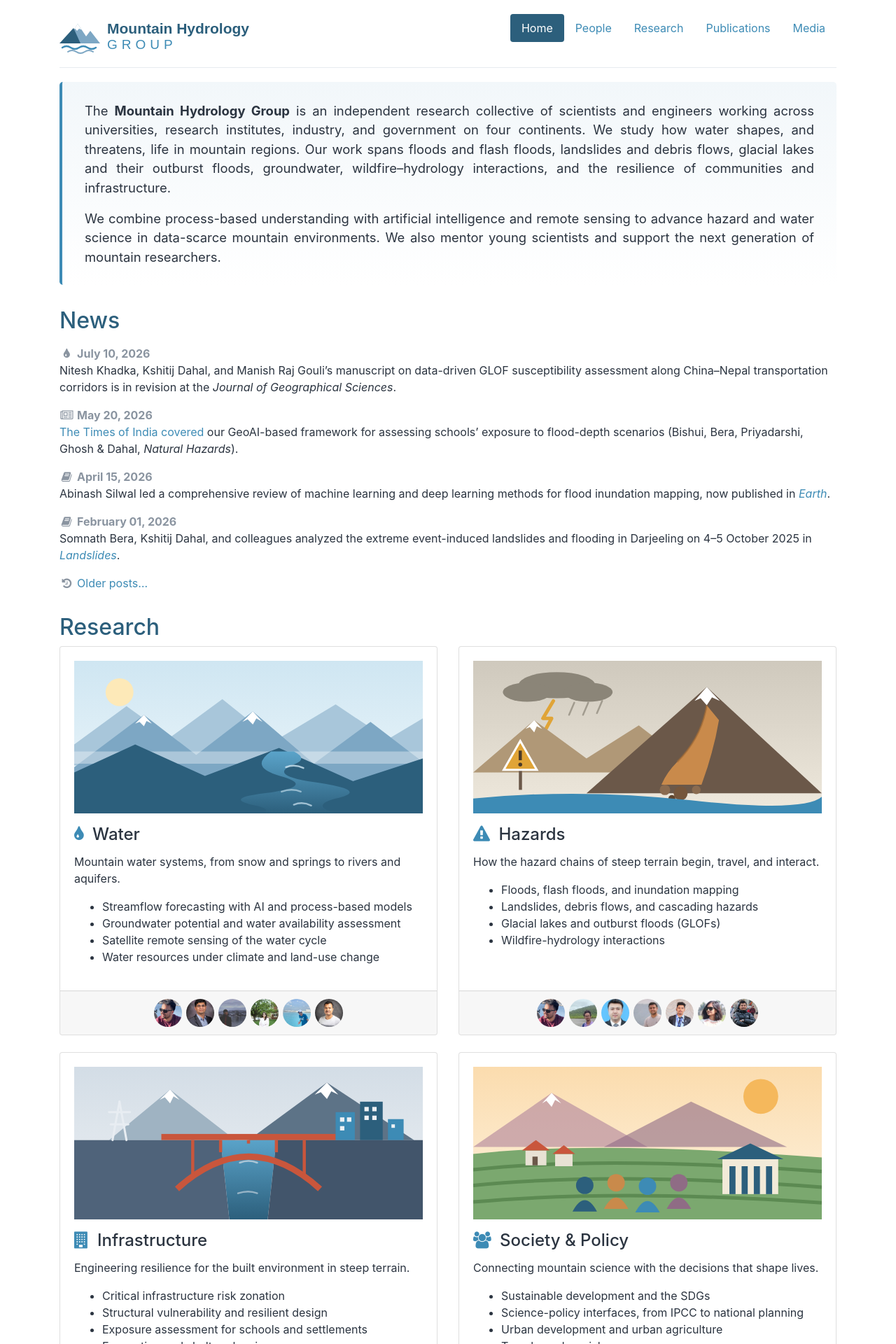
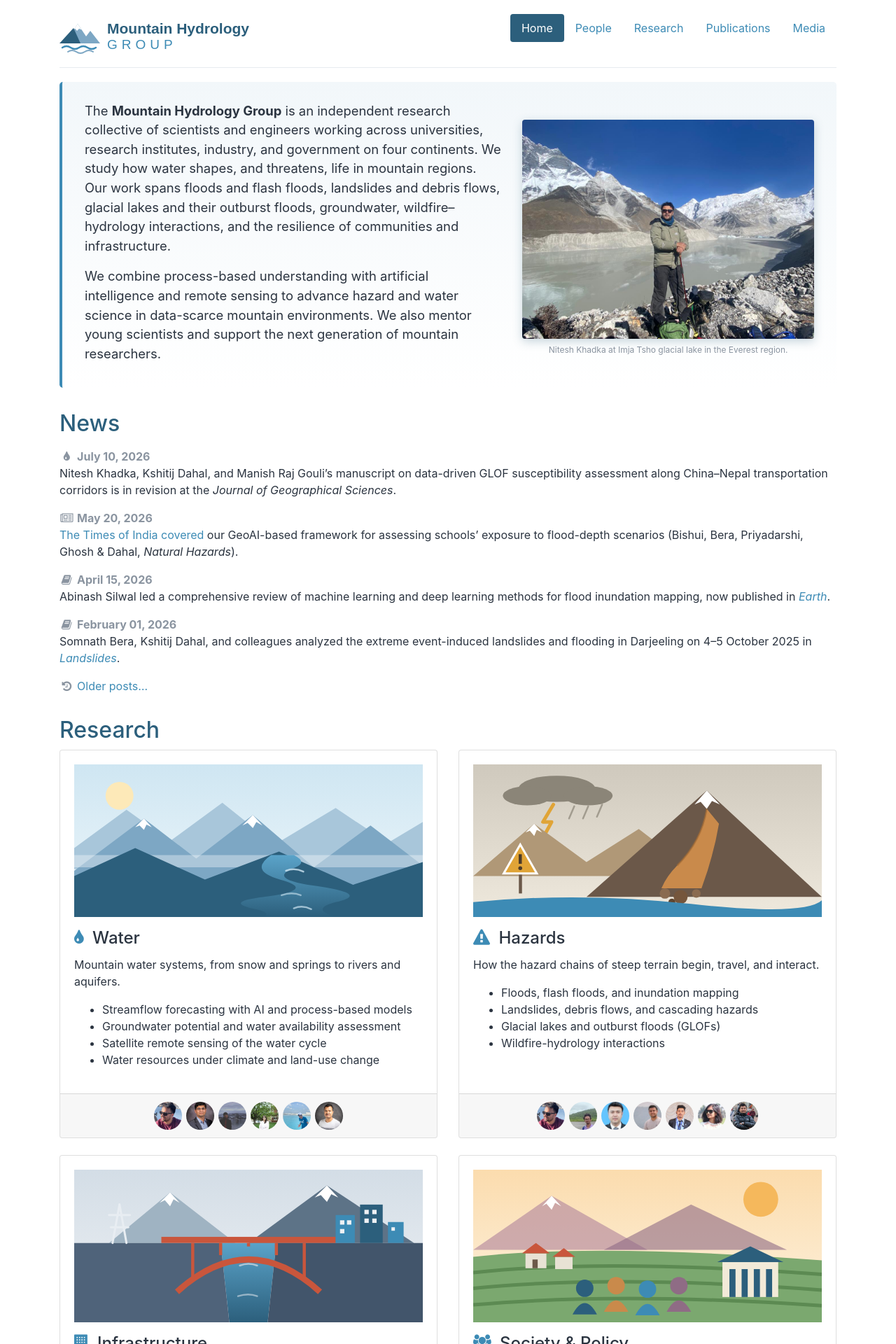
Before and after one commit to geokshitij/mhydro, a Jekyll site: the page built from index.html, in a window 1280 px wide. Shown: the top 1920 px of the page at 70% size. Built offline with Jekyll 4.4.1, drawn with Linux system fonts in a browser that asks for light colours.

Commit message:
Update site

```diff
--- a/_layouts/default.html
+++ b/_layouts/default.html
@@ -72,9 +72,8 @@
                         </a>
                         <p>
                             Contact
-                            <a href="mailto:geokshitij@gmail.com">geokshitij@gmail.com</a>
-                            &middot;
-                            <a href="tel:+14809196738">+1 (480) 919-6738</a>
+                            <a href="mailto:geokshitij@gmail.com">geokshitij@gmail.com</a><br>
+                            <a href="tel:+14809196738" class="phone">+1 (480) 919-6738</a>
                         </p>
                     </div>
                     <div class="footer-text">
--- a/css/group.scss
+++ b/css/group.scss
@@ -46,6 +46,10 @@ a:hover {
         margin-bottom: 0.3em;
     }
 
+    .phone {
+        white-space: nowrap;
+    }
+
     .disclaimer-label {
         text-transform: uppercase;
         letter-spacing: 2px;
@@ -83,12 +87,23 @@ a > .fa {
 
 /* Jumbotron */
 .jumbotron {
-    text-align: justify;
+    text-align: left;
     padding-top: 1.5em;
-    padding-bottom: 0.5em;
+    padding-bottom: 1em;
     font-size: 115%;
     background: linear-gradient(180deg, #f2f7fa 0%, #ffffff 100%);
     border-left: 4px solid $mountain-mid;
+
+    .intro-photo {
+        box-shadow: 0 4px 14px rgba(44, 95, 124, 0.25);
+    }
+
+    .photo-credit {
+        color: $gray;
+        font-size: 0.65em;
+        text-align: center;
+        margin: 0.6em 0 0 0;
+    }
 }
 
 /* Group logo */
--- a/index.html
+++ b/index.html
@@ -12,22 +12,37 @@ role-tables:
 ---
 
 <div class="jumbotron">
-    <p>
-        The <b>Mountain Hydrology Group</b> is an independent research
-        collective of scientists and engineers working across universities,
-        research institutes, industry, and government on four continents. We
-        study how water shapes, and threatens, life in mountain regions. Our
-        work spans floods and flash floods, landslides and debris flows,
-        glacial lakes and their outburst floods, groundwater,
-        wildfire&ndash;hydrology interactions, and the resilience of
-        communities and infrastructure.
-    </p>
-    <p>
-        We combine process-based understanding with artificial intelligence
-        and remote sensing to advance hazard and water science in data-scarce
-        mountain environments. We also mentor young scientists and support
-        the next generation of mountain researchers.
-    </p>
+    <div class="row align-items-center">
+        <div class="col-lg-7">
+            <p>
+                The <b>Mountain Hydrology Group</b> is an independent research
+                collective of scientists and engineers working across
+                universities, research institutes, industry, and government on
+                four continents. We study how water shapes, and threatens,
+                life in mountain regions. Our work spans floods and flash
+                floods, landslides and debris flows, glacial lakes and their
+                outburst floods, groundwater, wildfire&ndash;hydrology
+                interactions, and the resilience of communities and
+                infrastructure.
+            </p>
+            <p>
+                We combine process-based understanding with artificial
+                intelligence and remote sensing to advance hazard and water
+                science in data-scarce mountain environments. We also mentor
+                young scientists and support the next generation of mountain
+                researchers.
+            </p>
+        </div>
+        <div class="col-lg-5">
+            <img src="{{ site.base }}/img/imja-tsho.jpg"
+                 alt="Nitesh Khadka at Imja Tsho glacial lake in the Everest region"
+                 class="img-fluid rounded intro-photo w-100">
+            <p class="photo-credit">
+                Nitesh Khadka at Imja Tsho glacial lake in the Everest
+                region.
+            </p>
+        </div>
+    </div>
 </div>
 
 <section>
```
Also changed, not shown: img/imja-tsho.jpg (added).
